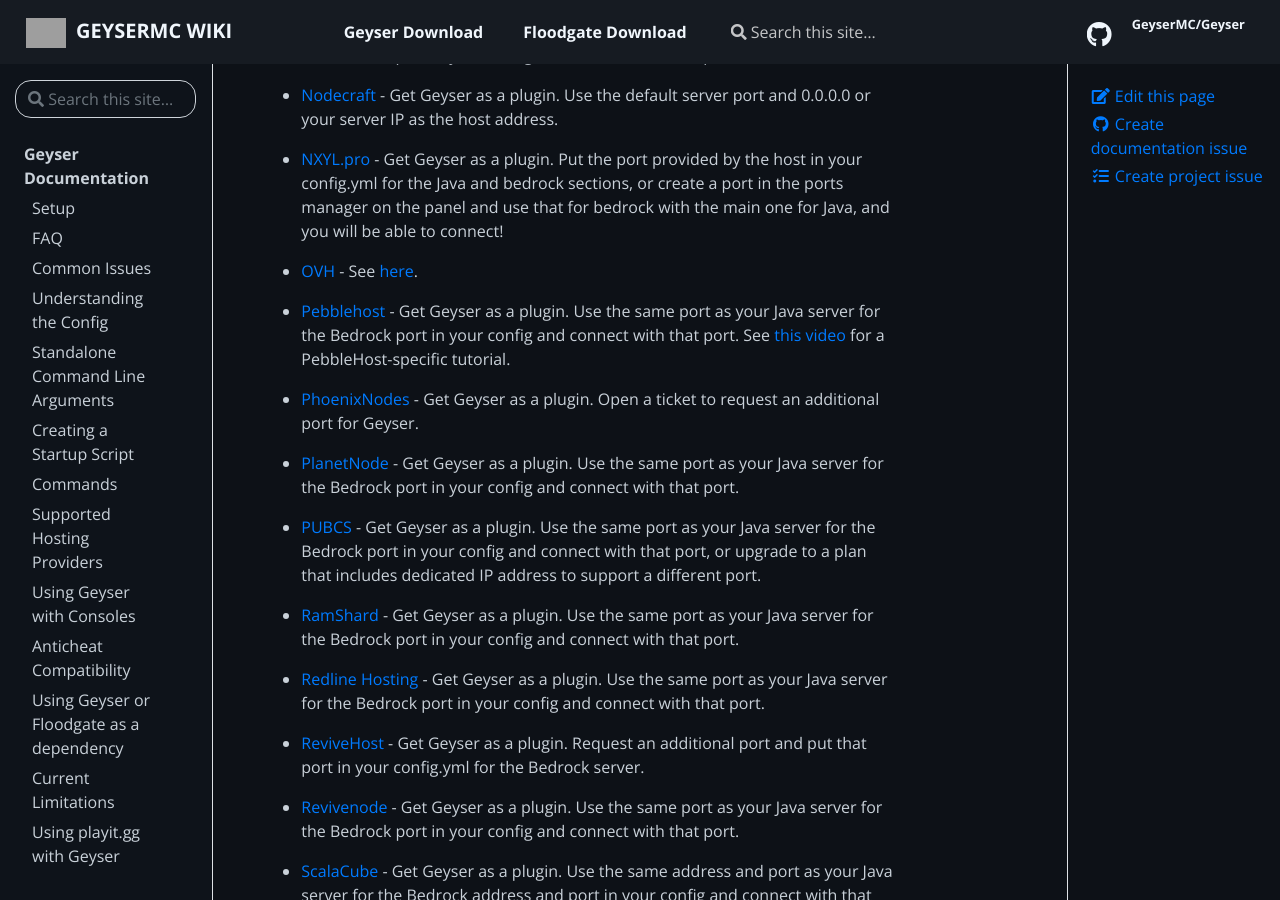
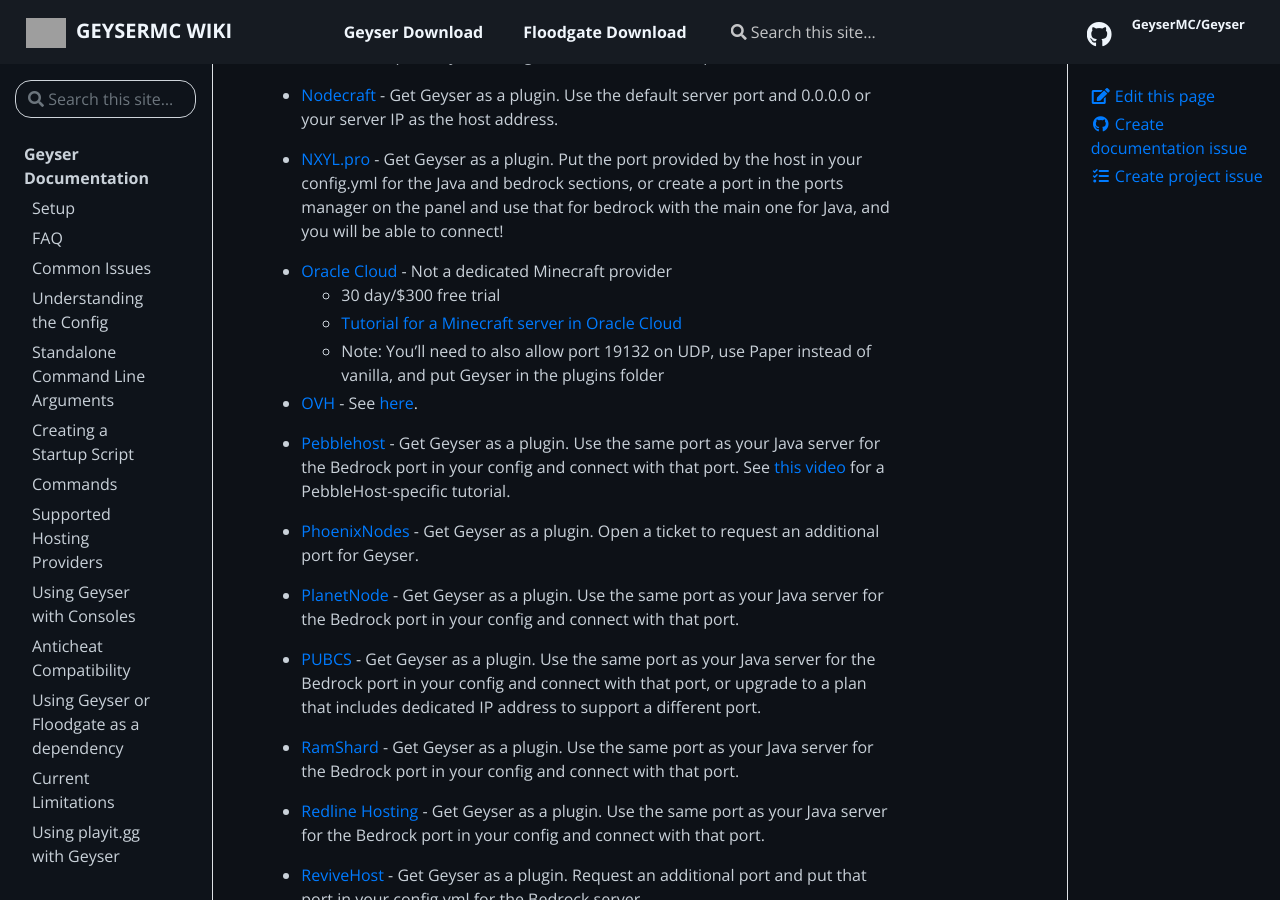
Before and after one commit to GeyserMC/GeyserWiki, a Jekyll site: the page built from _docs/geyser/supported-hosting-providers.md, in a window 1280 px wide and 900 px high, scrolled down 4782 px. Built offline with Jekyll 4.4.1, drawn with Linux system fonts in a browser that asks for light colours; grey boxes are pictures that could not be loaded.

Commit message:
Add Oracle Cloud to providers.json

```diff
--- a/_data/providers.json
+++ b/_data/providers.json
@@ -299,6 +299,11 @@
       "description": "Get Geyser as a plugin. Put the port provided by the host in your config.yml for the Java and bedrock sections, or create a port in the ports manager on the panel and use that for bedrock with the main one for Java, and you will be able to connect!"
     },
     {
+      "name": "Oracle Cloud",
+      "url": "https://www.oracle.com/cloud/",
+      "description": "Not a dedicated Minecraft provider\n  - 30 day/$300 free trial\n  - [Tutorial for a Minecraft server in Oracle Cloud](https://blogs.oracle.com/developers/post/how-to-set-up-and-run-a-really-powerful-free-minecraft-server-in-the-cloud)\n  - Note: You'll need to also allow port 19132 on UDP, use Paper instead of vanilla, and put Geyser in the plugins folder"
+    },
+    {
       "name": "OVH",
       "url": "https://www.ovh.com/",
       "description": "See [here](https://wiki.geysermc.org/geyser/fixing-unable-to-connect-to-world/#issues-connecting-with-ovh-or-a-subsidiary)."
```
